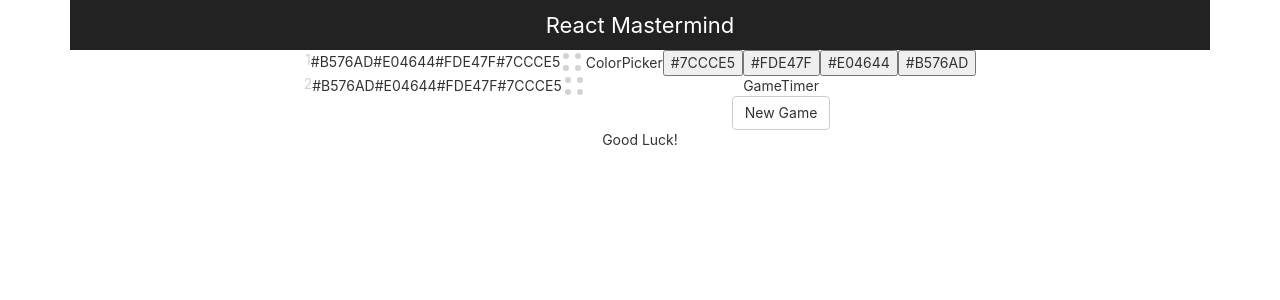
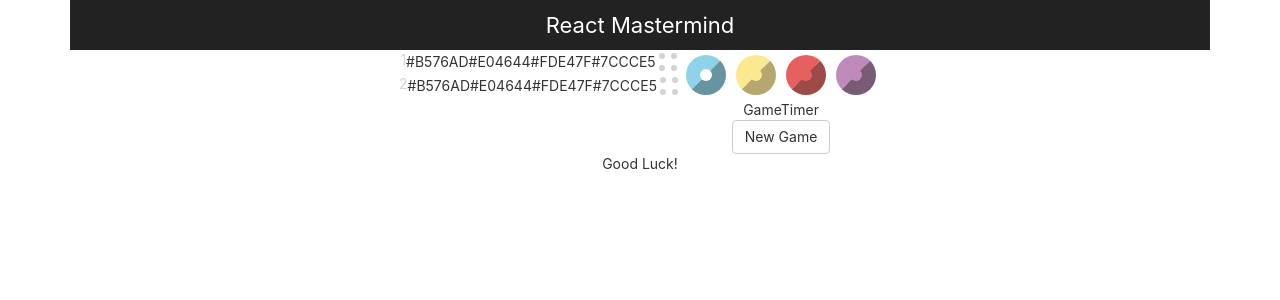
Before and after one commit to jlee8020/react-mastermind, a React (Create React App) app: page / in a window 1280 px wide. Shown: the top 300 px of the page. Built offline with nearby package versions, Linux system fonts and the light colour scheme.

Commit message:
add colors on picker

```diff
--- a/src/components/ColorPicker/ColorPicker.jsx
+++ b/src/components/ColorPicker/ColorPicker.jsx
@@ -1,11 +1,18 @@
 import React from 'react';
+import styles from './ColorPicker.module.css';
 
 const ColorPicker = (props) => (
-    <div className='component'>
-        ColorPicker
-        {props.colors.map(color =>
-         <button key={color}>{color}</button>
-        )}
+    <div>
+         {props.colors.map((color, idx) =>
+      <button
+        key={color}
+        className={styles.button}
+        style={{
+          backgroundColor: props.selColorIdx === idx ? 'white' : color,
+          borderColor: color
+        }}
+      />
+    )}
     </div>
 );
 
--- /dev/null
+++ b/src/components/ColorPicker/ColorPicker.module.css
@@ -0,0 +1,13 @@
+.button:hover {
+    opacity: 1;
+  }
+
+  .button {
+    width: 40px;
+    height: 40px;
+    margin: 5px;
+    border-width: 14px;
+    border-radius: 50%;
+    opacity: 0.85;
+    cursor: pointer;
+  }
```
